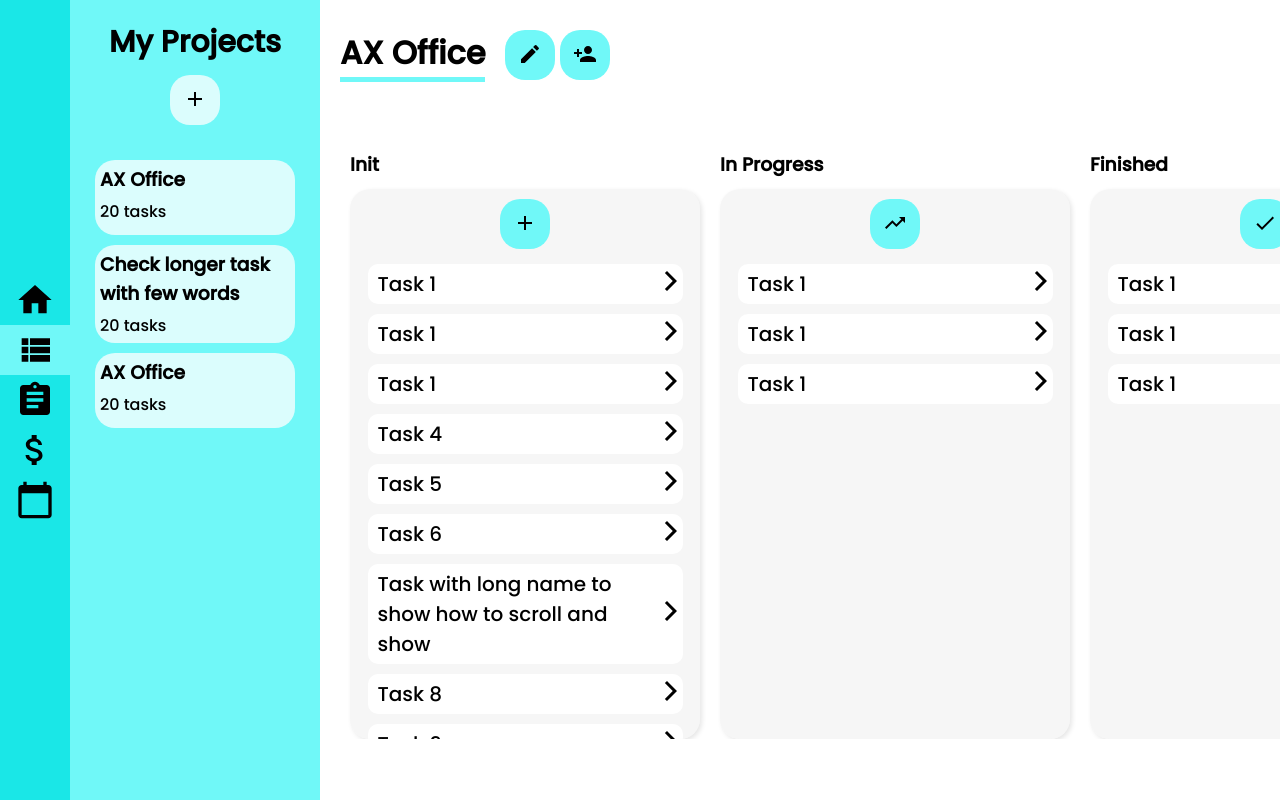
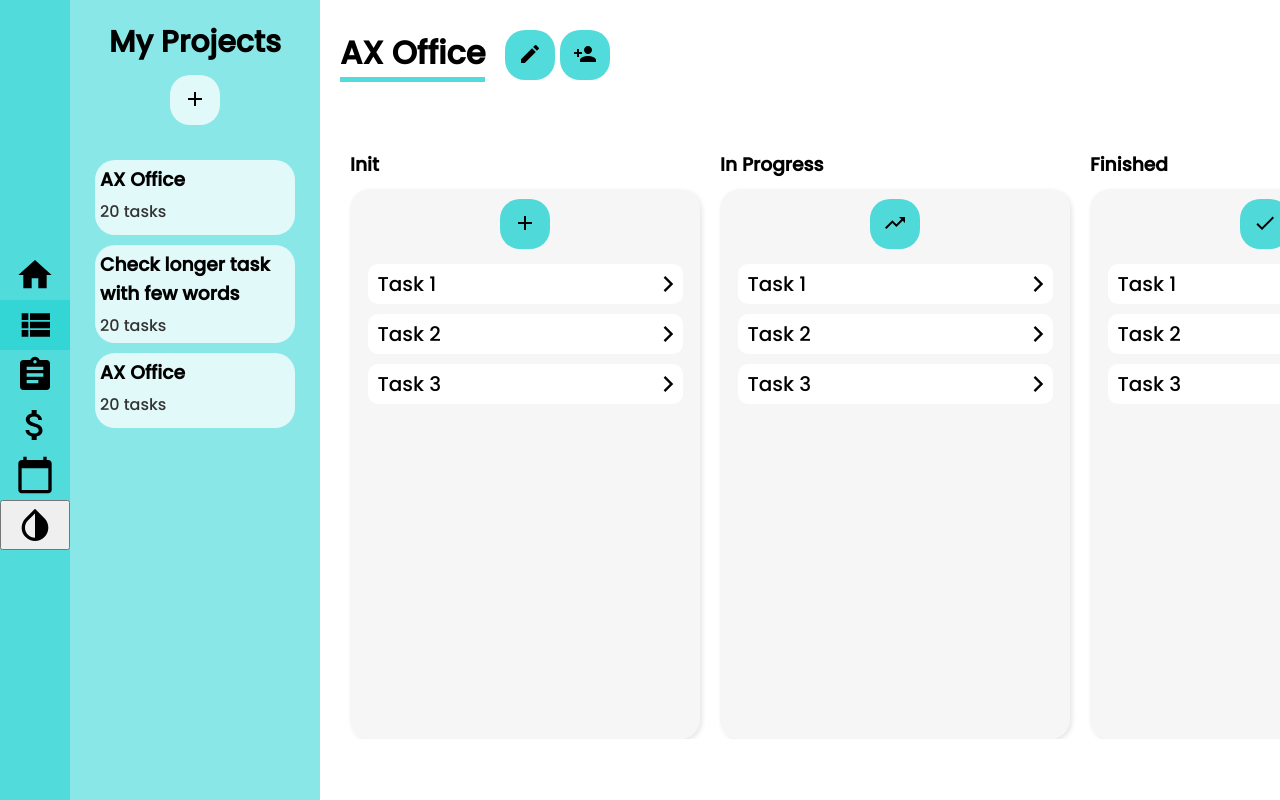
Before and after one commit to ArexSpeed/axoffice, a React (Create React App) app in the folder client/: page /projects in a window 1280 px wide. Shown: the top 800 px of the page. Built offline with nearby package versions, Linux system fonts and the light colour scheme.

Commit message:
theme colors

```diff
--- a/client/src/components/MainOffice.js
+++ b/client/src/components/MainOffice.js
@@ -7,8 +7,9 @@ import AttachMoneyIcon from '@material-ui/icons/AttachMoney';
 import CalendarTodayIcon from '@material-ui/icons/CalendarToday';
 
 const MainOffice = () => {
+  const theme = 'black'
   return (
-    <main className="main">
+    <main className={`main ${theme}`}>
       <h1 className="main__title office">Hello User! What do you want to do today?</h1>
         <section className="office-apps">
           <ul className="office-list">
--- a/client/src/components/MainProjects.js
+++ b/client/src/components/MainProjects.js
@@ -6,89 +6,63 @@ import AddIcon from '@material-ui/icons/Add';
 import TrendingUpIcon from '@material-ui/icons/TrendingUp';
 import DoneIcon from '@material-ui/icons/Done';
 
-const MainProjects = () => {
+const MainProjects = ({theme}) => {
+
   return (
-    <main className="main">
+    <main className={`main ${theme}`}>
       <header className="main__header">
-        <h1 className="main__title projects">AX Office</h1> <button className="main__title-button button-icon projects"><EditIcon /></button> <button className="main__title-button button-icon projects"><PersonAddIcon /></button>
+        <h1 className={`main__title projects ${theme}`}>AX Office</h1> <button className="main__title-button button-icon projects"><EditIcon /></button> <button className="main__title-button button-icon projects"><PersonAddIcon /></button>
       </header>
       <section className="main__section">
         <div className="main__section-container">
-        <h3 className="main__section-title">Init</h3>
-        <article className="main__section-box">
+        <h3 className={`main__section-title ${theme}`}>Init</h3>
+        <article className={`main__section-box ${theme}`}>
           <div className="main__section-items">
           <button className="button-icon projects"><AddIcon /></button>
-            <div className="main__section-item">
-              <h5 className="main__section-item-title">Task 1</h5> <span><ArrowForwardIosIcon /></span>
+            <div className={`main__section-item ${theme}`}>
+              <h5 className={`main__section-item-title ${theme}`}>Task 1</h5> <ArrowForwardIosIcon />
             </div>
-            <div className="main__section-item">
-              <h5 className="main__section-item-title">Task 1</h5> <span><ArrowForwardIosIcon /></span>
+            <div className={`main__section-item ${theme}`}>
+              <h5 className={`main__section-item-title ${theme}`}>Task 2</h5> <ArrowForwardIosIcon />
             </div>
-            <div className="main__section-item">
-              <h5 className="main__section-item-title">Task 1</h5> <span><ArrowForwardIosIcon /></span>
-            </div>
-            <div className="main__section-item">
-              <h5 className="main__section-item-title">Task 4</h5> <span><ArrowForwardIosIcon /></span>
-            </div>
-            <div className="main__section-item">
-              <h5 className="main__section-item-title">Task 5</h5> <span><ArrowForwardIosIcon /></span>
-            </div>
-            <div className="main__section-item">
-              <h5 className="main__section-item-title">Task 6</h5> <span><ArrowForwardIosIcon /></span>
-            </div>
-            <div className="main__section-item">
-              <h5 className="main__section-item-title">Task with long name to show how to scroll and show</h5> <span><ArrowForwardIosIcon /></span>
-            </div>
-            <div className="main__section-item">
-              <h5 className="main__section-item-title">Task 8</h5> <span><ArrowForwardIosIcon /></span>
-            </div>
-            <div className="main__section-item">
-              <h5 className="main__section-item-title">Task 9</h5> <span><ArrowForwardIosIcon /></span>
-            </div>
-            <div className="main__section-item">
-              <h5 className="main__section-item-title">Task 10</h5> <span><ArrowForwardIosIcon /></span>
-            </div>
-            <div className="main__section-item">
-              <h5 className="main__section-item-title">Task 11</h5> <span><ArrowForwardIosIcon /></span>
-            </div>
-            <div className="main__section-item">
-              <h5 className="main__section-item-title">Task 12</h5> <span><ArrowForwardIosIcon /></span>
+            <div className={`main__section-item ${theme}`}>
+              <h5 className={`main__section-item-title ${theme}`}>Task 3</h5> <ArrowForwardIosIcon />
             </div>
           </div>
         </article>
         </div>
 
         <div className="main__section-container">
-        <h3 className="main__section-title">In Progress</h3>
-        <article className="main__section-box">
+        <h3 className={`main__section-title ${theme}`}>In Progress</h3>
+        <article className={`main__section-box ${theme}`}>
           <div className="main__section-items">
         <button className="button-icon projects"><TrendingUpIcon /></button>
-            <div className="main__section-item">
-              <h5 className="main__section-item-title">Task 1</h5> <span><ArrowForwardIosIcon /></span>
+            <div className={`main__section-item ${theme}`}>
+              <h5 className={`main__section-item-title ${theme}`}>Task 1</h5> <ArrowForwardIosIcon />
             </div>
-            <div className="main__section-item">
-              <h5 className="main__section-item-title">Task 1</h5> <span><ArrowForwardIosIcon /></span>
+            <div className={`main__section-item ${theme}`}>
+              <h5 className={`main__section-item-title ${theme}`}>Task 2</h5> <ArrowForwardIosIcon />
             </div>
-            <div className="main__section-item">
-              <h5 className="main__section-item-title">Task 1</h5> <span><ArrowForwardIosIcon /></span>
+            <div className={`main__section-item ${theme}`}>
+              <h5 className={`main__section-item-title ${theme}`}>Task 3</h5> <ArrowForwardIosIcon />
             </div>
           </div>
         </article>
         </div>
 
         <div className="main__section-container">
-        <h3 className="main__section-title">Finished</h3>
-        <article className="main__section-box">
+        <h3 className={`main__section-title ${theme}`}>Finished</h3>
+        <article className={`main__section-box ${theme}`}>
           <div className="main__section-items">
         <button className="button-icon projects"><DoneIcon /></button>
-            <div className="main__section-item">
-              <h5 className="main__section-item-title">Task 1</h5> <span><DoneIcon /></span>
+            <div className={`main__section-item ${theme}`}>
+              <h5 className={`main__section-item-title ${theme}`}>Task 1</h5> <DoneIcon />
             </div>
-            <div className="main__section-item">
-              <h5 className="main__section-item-title">Task 1</h5> <span><DoneIcon /></span>
+            <div className={`main__section-item ${theme}`}>
+              <h5 className={`main__section-item-title ${theme}`}>Task 2</h5> <DoneIcon />
             </div>
-            <div className="main__section-item">
-              <h5 className="main__section-item-title">Task 1</h5> <span><DoneIcon /></span>
+            <div className={`main__section-item ${theme}`}>
+              <h5 className={`main__section-item-title ${theme}`}>Task 3</h5> <DoneIcon />
             </div>
           </div>
         </article>
--- a/client/src/components/Nav.js
+++ b/client/src/components/Nav.js
@@ -5,8 +5,9 @@ import ViewListIcon from '@material-ui/icons/ViewList';
 import AssignmentIcon from '@material-ui/icons/Assignment';
 import AttachMoneyIcon from '@material-ui/icons/AttachMoney';
 import CalendarTodayIcon from '@material-ui/icons/CalendarToday';
+import InvertColorsIcon from '@material-ui/icons/InvertColors';
 
-const Nav = ({app}) => {
+const Nav = ({app, theme, setTheme}) => {
 
   return (
     <nav className={`nav ${app}`}>
@@ -36,6 +37,11 @@ const Nav = ({app}) => {
             <CalendarTodayIcon />
           </Link>
         </li>
+        <li className="nav-item">
+          <button className="nav-link" onClick={() => theme === 'dark' ? setTheme('light') : setTheme('dark')}>
+            <InvertColorsIcon />
+          </button>
+        </li>
       </ul>
     </nav>
   )
--- a/client/src/components/SidebarProjects.js
+++ b/client/src/components/SidebarProjects.js
@@ -1,35 +1,35 @@
 import React from 'react'
 import AddIcon from '@material-ui/icons/Add';
 
-const SidebarProjects = () => {
+const SidebarProjects = ({theme}) => {
   return (
     <>
-      <section className="sidebar projects">
+      <section className={`sidebar projects ${theme}`}>
         <header className="sidebar__header">
           <h2 className="sidebar__title">
             My Projects
           </h2>
-          <button className="sidebar__add"><AddIcon /></button>
+          <button className={`sidebar__add ${theme}`}><AddIcon /></button>
         </header>
 
         <section className="sidebar__boxes">
-          <article className="sidebar__box">
-            <h3 className="sidebar__box-title">
+          <article className={`sidebar__box ${theme}`}>
+            <h3 className={`sidebar__box-title ${theme}`}>
               AX Office
             </h3>
-            <p className="sidebar__box-subtitle">20 tasks</p>
+            <p className={`sidebar__box-subtitle ${theme}`}>20 tasks</p>
           </article>
-          <article className="sidebar__box">
-            <h3 className="sidebar__box-title">
+          <article className={`sidebar__box ${theme}`}>
+            <h3 className={`sidebar__box-title ${theme}`}>
               Check longer task with few words
             </h3>
-            <p className="sidebar__box-subtitle">20 tasks</p>
+            <p className={`sidebar__box-subtitle ${theme}`}>20 tasks</p>
           </article>
-          <article className="sidebar__box">
-            <h3 className="sidebar__box-title">
+          <article className={`sidebar__box ${theme}`}>
+            <h3 className={`sidebar__box-title ${theme}`}>
               AX Office
             </h3>
-            <p className="sidebar__box-subtitle">20 tasks</p>
+            <p className={`sidebar__box-subtitle ${theme}`}>20 tasks</p>
           </article>
         </section>
       </section>
--- a/client/src/pages/Lists.js
+++ b/client/src/pages/Lists.js
@@ -5,10 +5,11 @@ import Nav from '../components/Nav'
 import SidebarLists from '../components/SidebarLists'
 
 const Lists = () => {
+  const theme = 'dark'
   return (
     <>
     <Head title='AX Office Lists' />
-    <div className="container">
+    <div className={`container ${theme}`}>
       <Nav app='lists' />
       <SidebarLists />
       <MainLists />
--- a/client/src/pages/Projects.js
+++ b/client/src/pages/Projects.js
@@ -1,18 +1,18 @@
-import React from 'react'
+import React, { useState } from 'react'
 import Head from '../components/Head'
 import Nav from '../components/Nav'
 import SidebarProjects from '../components/SidebarProjects'
 import MainProjects from '../components/MainProjects'
 
 const Projects = () => {
-
+ const [theme, setTheme] = useState('light')
   return (
     <>
       <Head title="AX Office Project" />
-      <div className="container">
-      <Nav app='projects' />
-      <SidebarProjects />
-      <MainProjects />
+      <div className={`container ${theme}`}>
+      <Nav app='projects' theme={theme} setTheme={setTheme} />
+      <SidebarProjects theme={theme} />
+      <MainProjects theme={theme} />
       </div>
     </>
   )
--- a/client/src/styles/Global.scss
+++ b/client/src/styles/Global.scss
@@ -10,6 +10,7 @@
   flex-direction: row;
   height: 100vh;
   font-family: $font-family;
+  @include theme-bg;
   @media screen and (max-width: 768px){
     @include center;
     flex-direction: column-reverse;
@@ -29,7 +30,7 @@ a{
   border: none;
   border-radius: 20px;
   cursor: pointer;
-  @include bg-app-second;
+  @include bg-app;
   @media screen and (max-width: 540px) {
     margin: 5px 0;
   }
--- a/client/src/styles/Main.scss
+++ b/client/src/styles/Main.scss
@@ -1,9 +1,10 @@
 @import 'Var';
 
 .main{
-  margin-left: 20px;
+  padding-left: 20px;
   height: 100%;
   overflow: hidden;
+  @include theme-bg;
   &__header{
     display: flex;
     flex-direction: row;
@@ -17,14 +18,15 @@
   }
   &__title{
     margin-right: 20px;
+    @include theme-color;
     @media screen and (max-width: 540px){
       font-size: 26px;
     }
     &.projects{
-      border-bottom: 5px solid $bg-projects-second;
+      border-bottom: 5px solid $bg-projects;
     }
     &.lists{
-      border-bottom: 5px solid $bg-lists-second;
+      border-bottom: 5px solid $bg-lists;
     }
     &-button{
       margin-right: 5px;
@@ -48,6 +50,7 @@
     }
     &-title{
       margin: 10px 0;
+      @include theme-color;
     }
     &-container{
       margin: 0 10px;
@@ -57,9 +60,15 @@
       width: 350px;
       height: 550px;
       border-radius: 20px;
-      background: rgba(238,238,238,0.5);
-      box-shadow: 2px 2px 5px rgba(0,0,0,.1);
       overflow: hidden;
+      &.dark{
+        background: rgba(85,85,85,0.5);
+        box-shadow: 2px 2px 5px rgba(255,255,255,.1);
+      }
+      &.light{
+        background: rgba(238,238,238,0.5);
+        box-shadow: 2px 2px 5px rgba(0,0,0,.1);
+      }
       @media screen and (max-width: 540px){
         width: 300px;
         height: 450px;
@@ -83,16 +92,25 @@
       width: 90%;
       height: auto;
       border-radius: 10px;
-      background: #fff;
+      @include theme-bg;
       &-title{
         font-size: 20px;
         font-weight: 300;
         margin: 0 10px;
         padding: 5px 0;
+        @include theme-color;
         @media screen and (max-width: 540px){
           font-size: 16px;
         }
       }
+      &.dark > .MuiSvgIcon-root{
+        color: #ffffff;
+        padding-right: 5px;
+      }
+      &.light > .MuiSvgIcon-root{
+        color: #000000;
+        padding-right: 5px;
+      }
     }
   }
 }
--- a/client/src/styles/Nav.scss
+++ b/client/src/styles/Nav.scss
@@ -26,17 +26,12 @@
     @include center;
     width: 70px;
     height: 50px;
+    @include bg-app-second;
     @media screen and (max-width: 768px){
       flex-direction: row;
     }
     &:hover{
       background: rgba(255,255,255,.3);
-    }
-    &.projects{
-      background: $bg-projects-second;
-    }
-    &.lists{
-      background: $bg-lists-second;
     }
   }
   &-link{
--- a/client/src/styles/Sidebar.scss
+++ b/client/src/styles/Sidebar.scss
@@ -34,13 +34,25 @@
     }
   }
   &__add{
-    background: $bg-box;
     margin: 10px 0;
     width: 50px;
     height: 50px;
     border: none;
     border-radius: 20px;
     cursor: pointer;
+    &.light{
+      background: $bg-box;
+      & > .MuiSvgIcon-root{
+        color: #000000;
+      }
+    }
+    &.dark{
+      background: $bg-box-dark;
+      & > .MuiSvgIcon-root{
+        color: #dddddd;
+      }
+    }
+
     @media screen and (max-width: 768px){
       margin: 0;
       width: 30px;
@@ -65,17 +77,24 @@
     margin: 5px;
     width: 200px;
     min-height: 75px;
-    background: $bg-box;
     border-radius: 20px;
+    &.light{
+      background: $bg-box;
+    }
+    &.dark{
+      background: $bg-box-dark;
+    }
     @media screen and (max-width: 768px){
       min-width: 200px;
     }
     cursor: pointer;
     &-title{
       margin: 5px;
+      @include theme-color;
     }
     &-subtitle{
       margin: 5px;
+      @include theme-color-second;
     }
   }
 }
--- a/client/src/styles/Var.scss
+++ b/client/src/styles/Var.scss
@@ -2,16 +2,18 @@
 
 $bg-office: #859696;
 $bg-office-second: #a8bcbc;
-$bg-projects: #1ae7e7;
-$bg-projects-second: #70f8f8;
-$bg-lists: #ecdc4c;
-$bg-lists-second: #f0e585;
+$bg-projects: rgba(23, 207, 207, 0.75);
+$bg-projects-second: rgba(23, 207, 207, 0.5);
+$bg-lists: rgba(236, 220, 75,0.85);
+$bg-lists-second: rgba(236, 220, 75,0.75);
+//$bg-lists-second: rgba(240, 229, 133, 0.75);
 $bg-budgets: #5fec76;
 $bg-budgets-second: #f0e585;
 $bg-calendars: #e77c1a;
 $bg-calendars-second: #f0e585;
 $font-family: 'Poppins', sans-serif;
 $bg-box: rgba(255,255,255,.75);
+$bg-box-dark: rgba(0,0,0,.75);
 @mixin center{
   display: flex;
   flex-direction: column;
@@ -52,3 +54,27 @@ $bg-box: rgba(255,255,255,.75);
     background: $bg-office-second;
   }
 }
+@mixin theme-bg{
+  &.light{
+    background: #ffffff;
+  }
+  &.dark{
+    background: #111111;
+  }
+}
+@mixin theme-color{
+  &.light{
+    color: #000000;
+  }
+  &.dark{
+    color: #ffffff;
+  }
+}
+@mixin theme-color-second{
+  &.light{
+    color: #333333;
+  }
+  &.dark{
+    color: #dddddd;
+  }
+}
```
